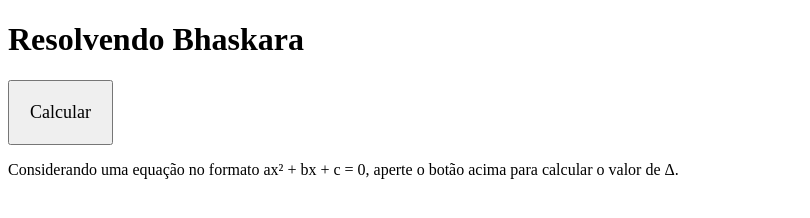
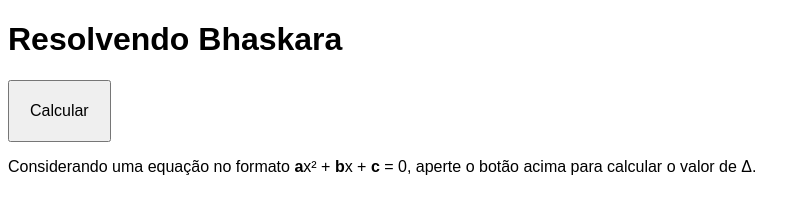
Before and after one commit to andressachris/javascript, a plain HTML site: page desafios/d010.html in a window 1280 px wide. Shown: the whole page, without its empty margins (0-810 px from the left). Drawn offline with Linux system fonts and the light colour scheme.

Commit message:
melhorei o codigo organização e semântica

```diff
--- a/desafios/d010.html
+++ b/desafios/d010.html
@@ -1,37 +1,48 @@
 <!DOCTYPE html>
 <html lang="pt-BR">
+
 <head>
     <meta charset="UTF-8">
     <meta http-equiv="X-UA-Compatible" content="IE=edge">
     <meta name="viewport" content="width=device-width, initial-scale=1.0">
     <title>Fórmula da Bhaskara</title>
     <style>
-        input {
-            font: 18px normal;
+        body {
+            font-family: Arial, Helvetica, sans-serif;
+            font-size: 1em;
+        }
+
+        button {
+            font-size: 1em;
             padding: 20px;
         }
     </style>
 </head>
+
 <body>
     <h1>Resolvendo Bhaskara</h1>
-    <input type="button" value="Calcular" onclick="clicar()">
-    <p>Considerando uma equação no formato ax² + bx + c = 0, aperte o botão acima para calcular o valor de &#916;.</p>
 
-    <div id="titulo"></div>
-    <div id="equacao"></div>
-    <div id="calculo"></div>
-    <div id="resultado"></div>
+    <button onclick="clicar()">Calcular</button>
+
+    <section id="resultado">
+        <p>Considerando uma equação no formato <strong>a</strong>x² + <strong>b</strong>x + <strong>c</strong> = 0,
+            aperte o botão acima para calcular o valor de Δ.</p>
+    </section>
 
     <script>
-        function clicar()  {
-          var a = window.prompt('Qual é o valor de a?')
-          var b = window.prompt('Qual o valor de b?')
-          var c = window.prompt('Qual o valor de c?')
-          document.getElementById('titulo').innerHTML = `<h2>Resolvendo Bhaskara</h2>`
-          document.getElementById('equacao').innerHTML = `<p>A equação atual é <strong> ${a}x² + ${b}x + ${c} = 0 </strong></p>`
-          document.getElementById('calculo').innerHTML = `<p>O cálculo realizado será <strong>&#916; = ${b}² - 4. ${a} . ${c}</strong></p>`
-          document.getElementById('resultado').innerHTML = `<p>O valor calculado foi <strong><mark>&#916; = ${Math.pow(b,2)-(4*a*c)}</mark></strong></p>`
+        function clicar() {
+            var a = Number(window.prompt('Qual é o valor de a?'))
+
+            var b = Number(window.prompt(`Qual é o valor de b?`))
+
+            var c = Number(window.prompt(`Qual é o valor de c?`))
+
+            resultado.innerHTML = `<h2>Resolvendo Bhaskara</h2>
+            <p>A equação atual é <strong>${a}x² + ${b}x + ${c} = 0</strong></p>
+            <p>O cálculo realizado será <strong>Δ = ${b}² - 4 . ${a} . ${c}</strong></p>
+            <p>O valor calculado foi <mark>Δ = ${b ** 2 - 4 * a * c}</mark> </p>`
         }
     </script>
 </body>
+
 </html>
```
